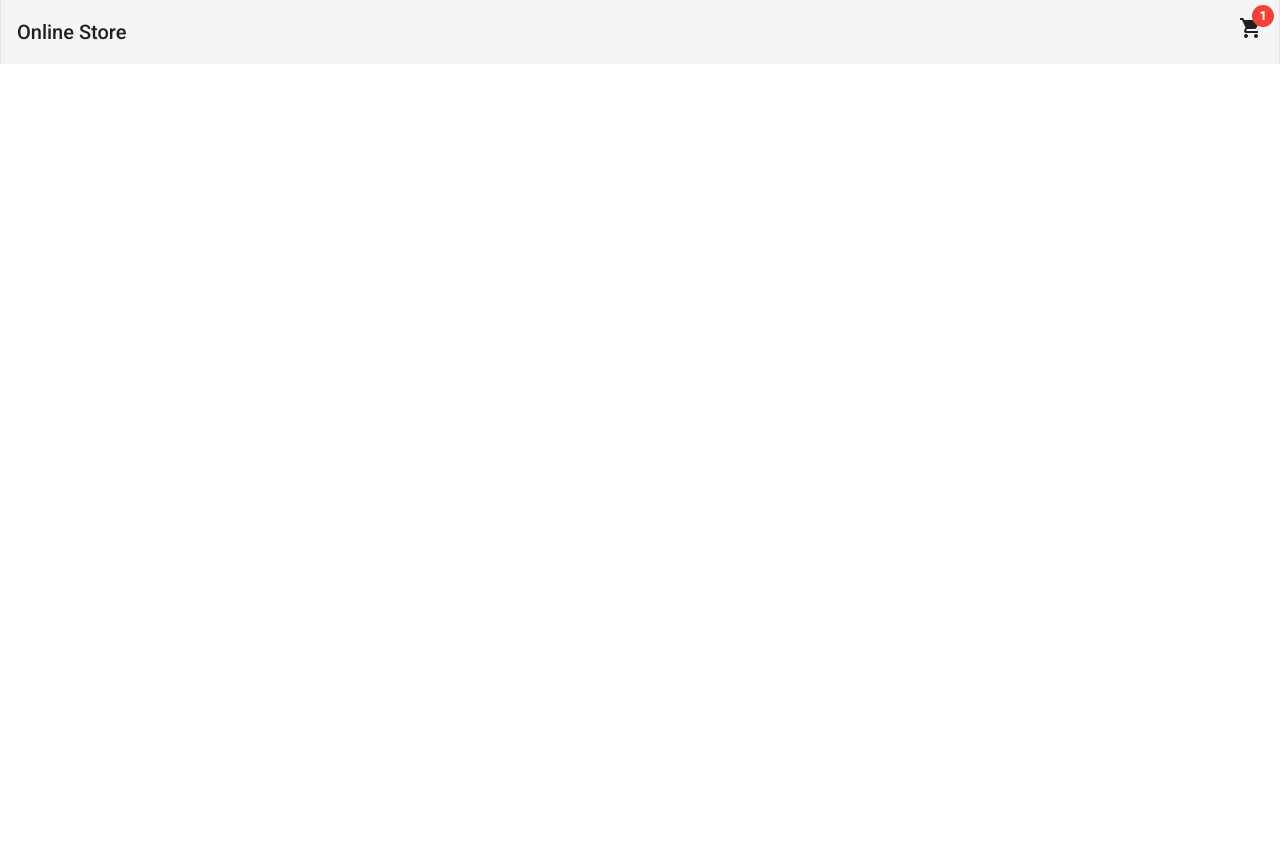
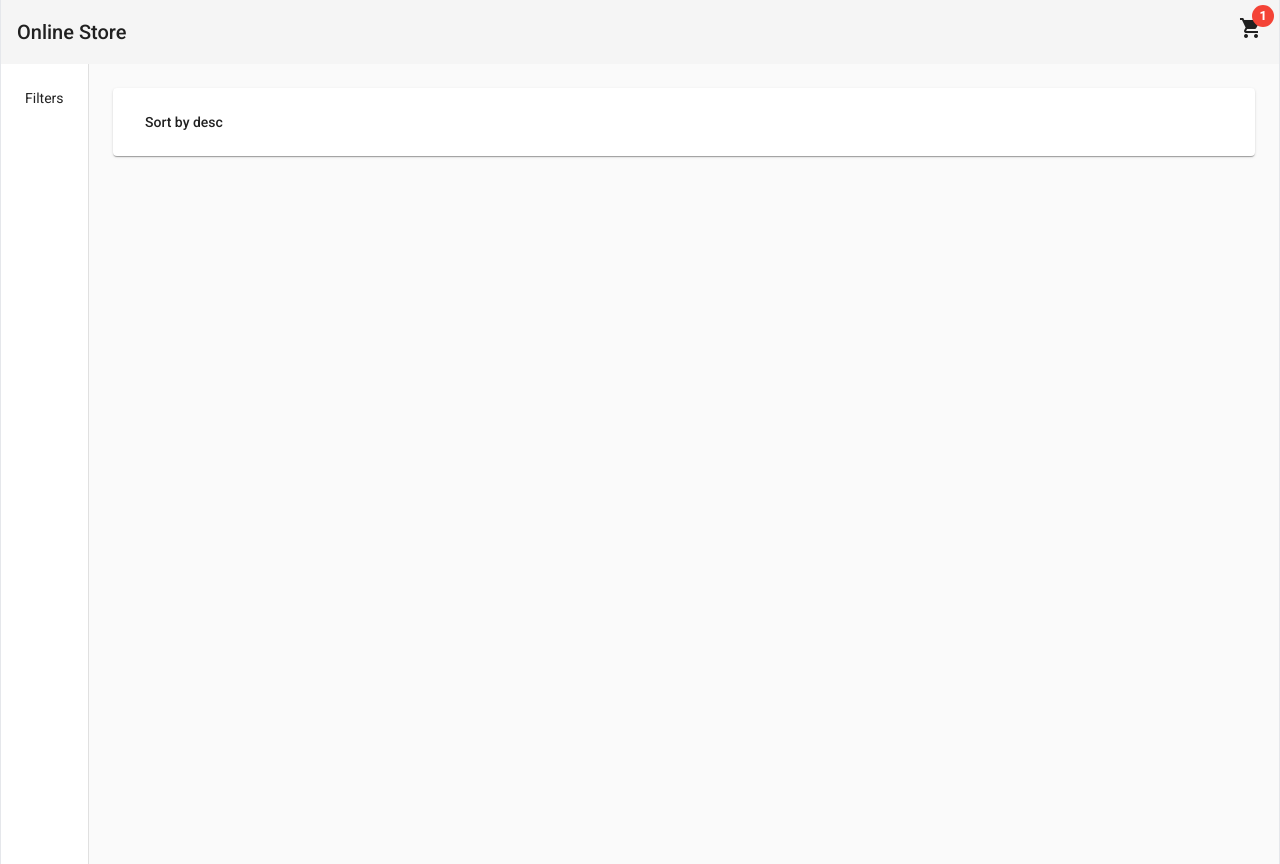
Before and after one commit to Janit11/OnlineStore, an Angular app: page /home in a window 1280 px wide. Before the commit this address led to /. Before the commit the page ends 800 px from the top, so only its background shows below. Built offline with nearby package versions, Linux system fonts and the light colour scheme.

Commit message:
add filters and sort menu to home screen

```diff
--- a/src/app/app-routing.module.ts
+++ b/src/app/app-routing.module.ts
@@ -1,7 +1,19 @@
-import { NgModule } from '@angular/core';
+import { Component, NgModule } from '@angular/core';
 import { RouterModule, Routes } from '@angular/router';
+import { HomeComponent } from './pages/home/home.component';
 
-const routes: Routes = [];
+
+const routes: Routes = [{
+  path: 'home',
+  component: HomeComponent
+
+},
+{
+  path: '', redirectTo: 'home', pathMatch: 'full'
+}
+];
+
+
 
 @NgModule({
   imports: [RouterModule.forRoot(routes)],
--- a/src/app/app.component.ts
+++ b/src/app/app.component.ts
@@ -4,6 +4,7 @@ import { Component } from '@angular/core';
   selector: 'app-root',
   template: `
   <app-header></app-header>
+  <router-outlet></router-outlet>
   `,
   styles: []
 })
--- /dev/null
+++ b/src/app/pages/home/components/products-header/products-header.component.html
@@ -0,0 +1,13 @@
+<mat-card class = "mb-4">
+    <div class ="flex justify between">
+        <div>
+            <button mat-button [matMenuTriggerFor] ="sortByMenu">
+                Sort by {{sort}}
+            </button>
+            <mat-menu #sortByMenu = "matMenu">
+                <button (click) = "onSortUpdated('desc')" mat-menu-item> desc</button>
+                <button (click) = "onSortUpdated('asc')" mat-menu-item> asc</button>
+            </mat-menu>
+        </div>
+    </div>
+</mat-card>
--- /dev/null
+++ b/src/app/pages/home/components/products-header/products-header.component.ts
@@ -0,0 +1,19 @@
+import { Component, OnInit } from '@angular/core';
+
+@Component({
+  selector: 'app-products-header',
+  templateUrl: 'products-header.component.html',
+
+})
+export class ProductsHeaderComponent implements OnInit {
+  sort = 'desc';
+  constructor() { }
+
+  ngOnInit(): void {
+  }
+
+  onSortUpdated(newSort: string): void{
+    this.sort = newSort;
+  }
+
+}
--- /dev/null
+++ b/src/app/pages/home/home.component.html
@@ -0,0 +1,9 @@
+<mat-drawer-container [autosize] = "true" class = "min-h-full max-w-7xl mx-auto border-x">
+    <mat-drawer mode ="side" opened class="p-6">
+        <div>Filters</div>
+    </mat-drawer>
+    <mat-drawer-content class = "p-6">
+        <app-products-header></app-products-header>
+    </mat-drawer-content>
+
+</mat-drawer-container>
--- /dev/null
+++ b/src/app/pages/home/home.component.ts
@@ -0,0 +1,16 @@
+import { Component, OnInit } from '@angular/core';
+
+@Component({
+  selector: 'app-home',
+  templateUrl: './home.component.html',
+  styles: [
+  ]
+})
+export class HomeComponent implements OnInit {
+
+  constructor() { }
+
+  ngOnInit(): void {
+  }
+
+}
--- a/tailwind.config.js
+++ b/tailwind.config.js
@@ -1,6 +1,7 @@
 /** @type {import('tailwindcss').Config} */
 module.exports = {
-  content: ['./src/**/*.{html,js}'],
+  content: [
+    './src/**/*.{html,js}'],
   theme: {
     extend: {},
   },
```
Also changed, not shown: src/app/app.module.ts (+6 -1 lines).
